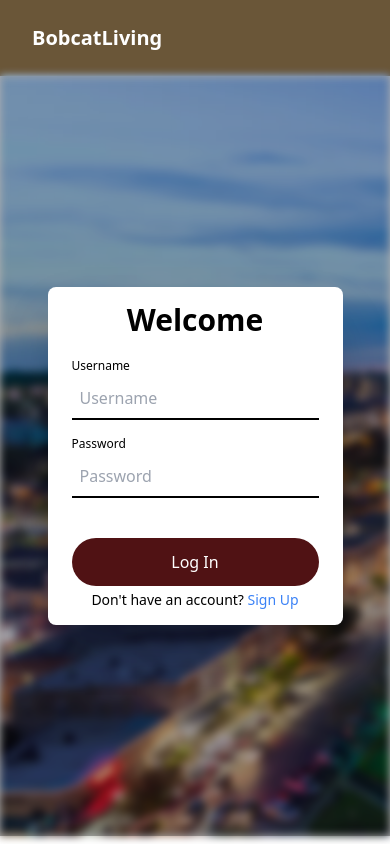
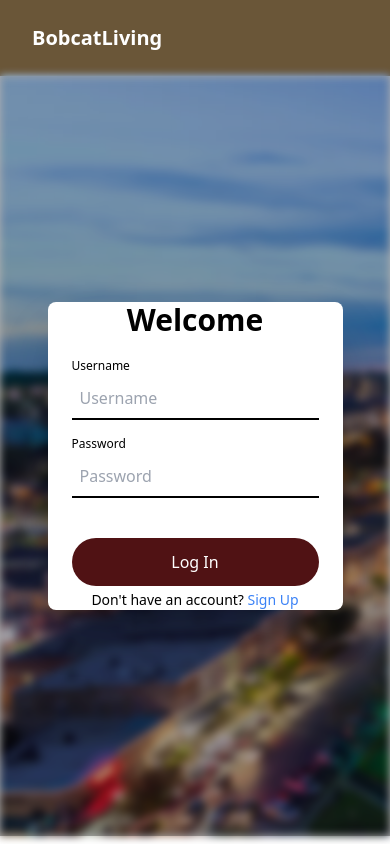
Before and after one commit to MichaelAlex03/BobcatLiving, a React app in the folder bobcatLiving/: page /login in a window 390 px wide. Built offline with nearby package versions, Linux system fonts and the light colour scheme; the HTML template or start-up script is replaced by a standard one.

Commit message:
fixed dropdown going over background

```diff
--- a/bobcatLiving/src/Pages/home.tsx
+++ b/bobcatLiving/src/Pages/home.tsx
@@ -20,7 +20,7 @@ export const Home = () => {
       <Navbar />
       <div className="flex flex-col items-center justify-center h-[80vh]">
         <div className="flex flex-col rounded-md items-center justify-center">
-          <h1 className="text-center w-2/3 text-lg mb-6 font-bold">Search for your apartment at Texas State</h1>
+          <h1 className="text-center w-[80vw] text-3xl mb-6 font-bold">Search for your apartment at Texas State</h1>
           <input className="border-2 border-black pl-2 pr-20 py-3 rounded-lg"
             type="text"
             placeholder="search"
--- a/bobcatLiving/src/Pages/login.tsx
+++ b/bobcatLiving/src/Pages/login.tsx
@@ -23,12 +23,14 @@ export const Login = () => {
   Basically covering entire area*/
   return (
     <>
+      <div className="z-50">
       <Navbar />
+      </div>
       <div className="relative w-full h-full">
         <div className="bg-[url('/images/background.jpg')] absolute inset-0 blur-sm bg-no-repeat bg-cover"></div>
         <div className="absolute inset-0 bg-black opacity-30"></div>
           <div className="flex justify-center items-center h-[90vh] relative">
-            <form className="form h-[40vh]">
+            <form className="form sm:h-[100vh]">
               <div className="flex flex-col w-full">
                 <h1 className="text-3xl font-bold text-center mb-5">
                   Welcome
--- a/bobcatLiving/src/components/Navbar.tsx
+++ b/bobcatLiving/src/components/Navbar.tsx
@@ -3,6 +3,8 @@ import { Link } from "react-router-dom";
 
 const Navbar = () => {
   const [isMenuOpen, setIsMenuOpen] = useState(false);
+
+
 
   return (
     <div>
@@ -47,9 +49,9 @@ const Navbar = () => {
         </div>
       </header>
 
-      <div
-        className={`absolute xl:hidden lg:hidden m:hidden top-24 left-0 w-full h-[80vh] bg-white flex flex-col items-center gap-6 font-semibold transform transition-transform'
-      ${isMenuOpen ? "opacity-100" : "opacity-0"}`}
+      {isMenuOpen && <div
+        className={`fixed inset-0 top-24 left-0 w-full h-[80vh] bg-white flex flex-col items-center gap-6 font-semibold z-50
+      ${isMenuOpen ? "animate-slide-down" : "animate-fade-out"}`}
         style={{ transition: "transform 0.3s ease, opacity 0.3s ease" }}
       >
         <li className="list-none w-full text-center p-4 hover:bg-bar hover:text-white transition-all curse-pointer">
@@ -68,6 +70,7 @@ const Navbar = () => {
           Sign Up
         </li>
       </div>
+}
     </div>
   );
 };
--- a/bobcatLiving/src/index.css
+++ b/bobcatLiving/src/index.css
@@ -14,7 +14,7 @@
 
 @layer components{
   .form{
-    @apply bg-white pl-6 pr-6 rounded-lg shadow-2xl justify-center items-center flex flex-col sm:w-[70vw] md:w-1/2 lg:w-1/2 xl:w-1/4 2xl:w-[20vw];
+    @apply bg-white pl-6 pr-6 rounded-lg shadow-2xl justify-center items-center flex flex-col sm:w-[70vw] md:w-1/2 lg:w-1/2 xl:w-1/4 2xl:w-[20vw] ;
   }
 
   .submit{
@@ -48,4 +48,5 @@
   .text-gray{
     color: #666666;
   }
+
 }
--- a/bobcatLiving/tailwind.config.js
+++ b/bobcatLiving/tailwind.config.js
@@ -9,6 +9,20 @@ export default {
       backgroundImage: {
         "texas-state": "url('./images/background.jpg')",
       },
+      keyframes: {
+        slideDown: {
+          '0%': { opacity: '0', transform: 'translateY(-20px)' },
+          '100%': { opacity: '1', transform: 'translateY(0)' },
+        },
+        fadeOut: {
+          '0%': { opacity: '1', transform: 'translateY(0)' },
+          '100%': { opacity: '0', transform: 'translateY(20px)' },
+        },
+      },
+      animation: {
+        'slide-down': 'slideDown 0.3s ease forwards',
+        'fade-out': 'fadeOut 0.3s ease forwards',
+      },
     },
   },
   plugins: [],
```
